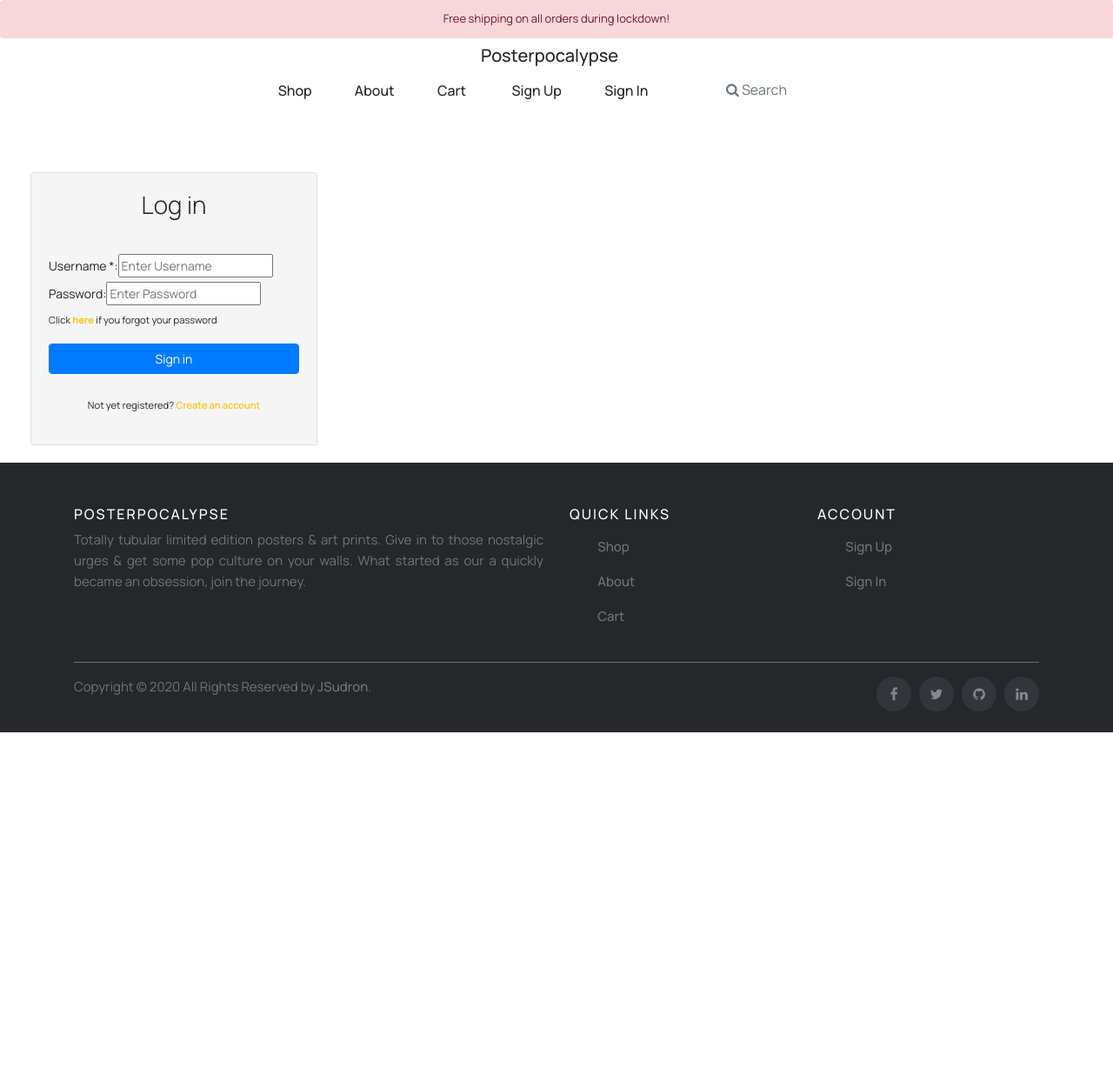
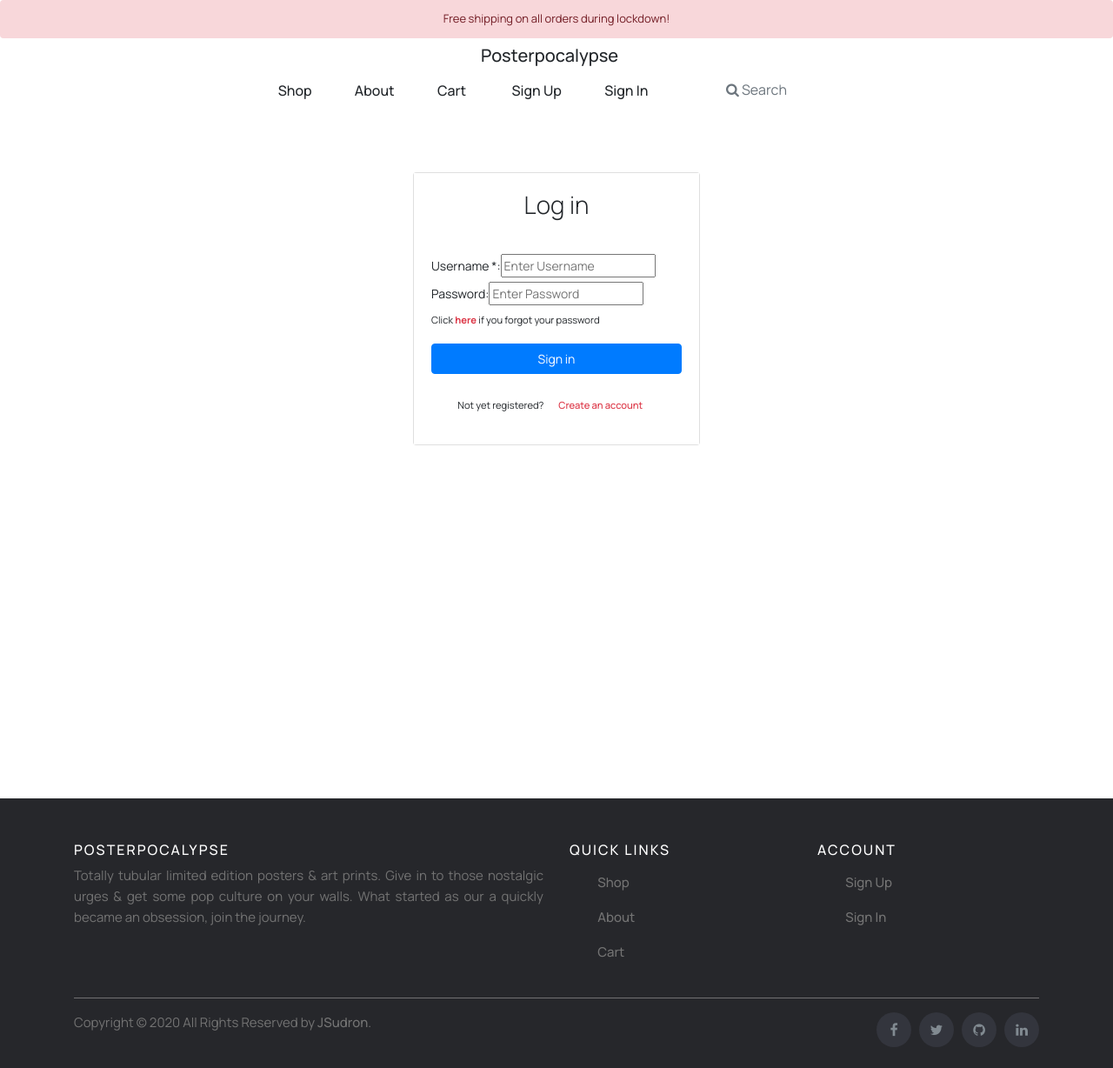
Before and after one commit to JSudron/posterpocalypse-shop, a Django app: page /accounts/login/ in a window 1280 px wide. Shown: the whole page at 87% size. Before the commit the page ends 842 px from the top, so only its background shows below. Run offline with Django 3.2, Linux system fonts and the light colour scheme; some libraries are stand-ins or nearby versions; some web fonts are replaced.

Commit message:
amended the login & regiustration pages

```diff
--- a/accounts/templates/login.html
+++ b/accounts/templates/login.html
@@ -4,8 +4,8 @@
 {% block page_title %}Login Page{% endblock %}
 {% block page_heading %}User Login{% endblock %}
 {% block content %}
-    <div class="container-fluid">
-        <div class="card login-form">
+    <div class="container-fluid checkout-container">
+        <div class="card login-form mx-auto">
             <div class="card-body">
                 <h3 class="card-title text-center">Log in</h3>
                 <div class="card-text">
@@ -13,13 +13,13 @@
                     {% csrf_token %}
                     {{ login_form | as_bootstrap }}
                         <div class="text-left"><small>Click
-                            <a href="{% url 'password_reset' %}" class="text-warning"><strong>here</strong></a> if you forgot your password</small>
+                            <a href="{% url 'password_reset' %}" class="text-danger"><strong>here</strong></a> if you forgot your password</small>
                         </div>
                         <div class="pt-2">
                         <button type="submit" class="btn btn-primary btn-block">Sign in</button>
                         </div>
-                        <div class="text-center mt-4">
-                        <p><small>Not yet registered? <a class="text-warning" href="{% url 'register' %}">Create an account</a></small></p>
+                        <div class="text-center mt-4 effect-1">
+                        <p><small>Not yet registered? <a class="text-danger" href="{% url 'register' %}">Create an account</a></small></p>
                         </div>
                     </form>
                 </div>
--- a/static/css/custom.css
+++ b/static/css/custom.css
@@ -108,7 +108,7 @@ a:focus {
 }
 
 .card-body {
-    background-color: #f5f5f5;
+    background-color: white;
 }
 
 .btn {
```
Also changed, not shown: accounts/templates/registration.html (+4 -4 lines).
